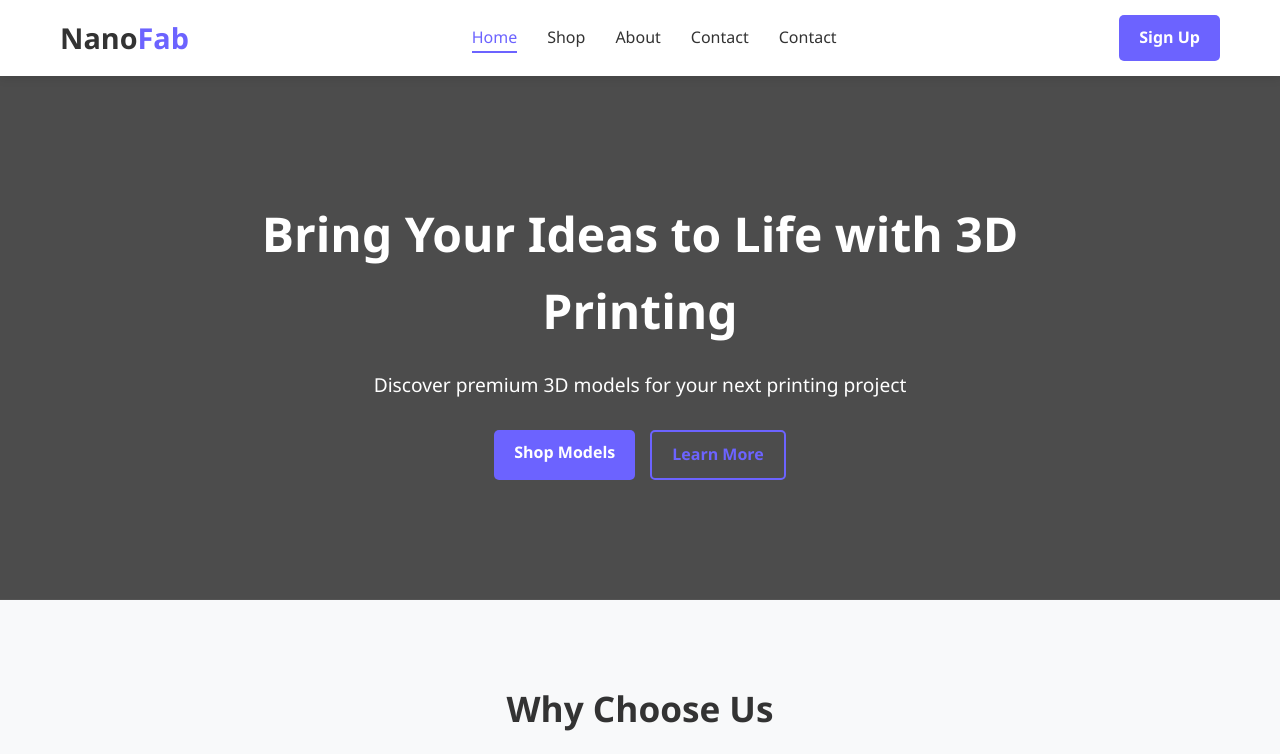
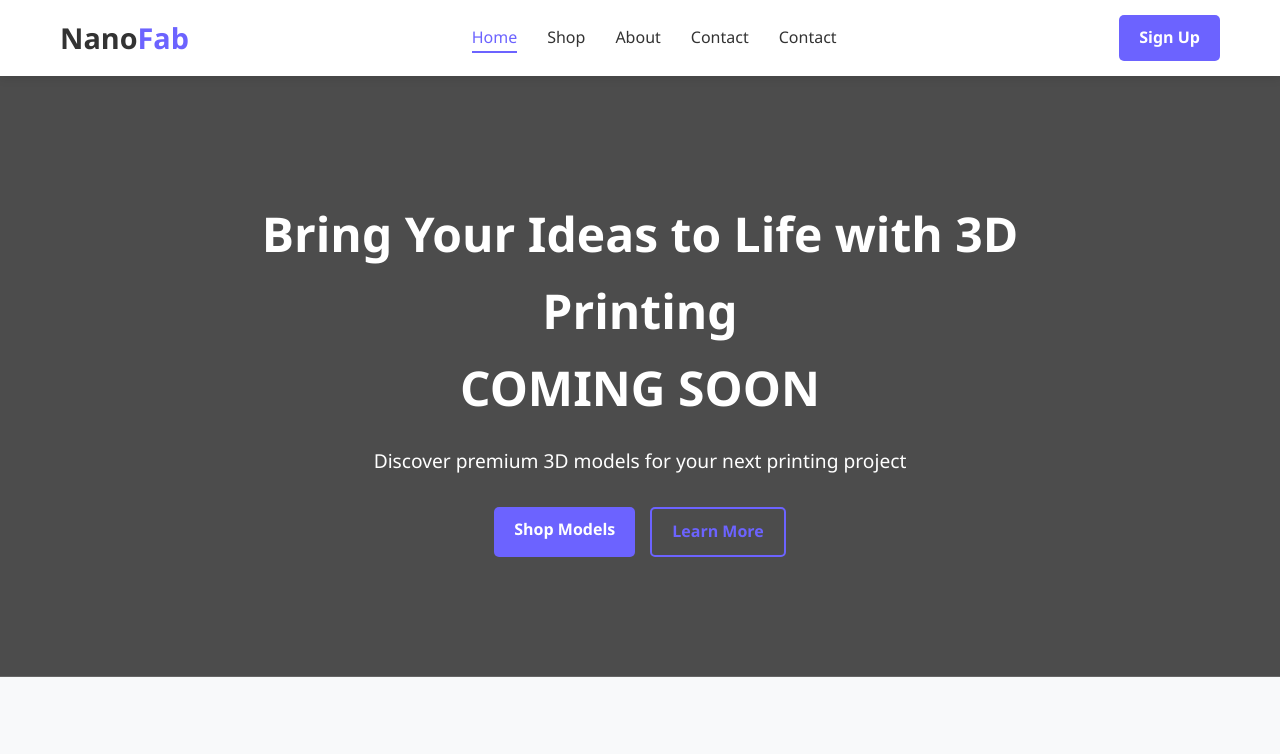
Before and after one commit to saurav-3000/NanoFab, a plain HTML site: page index.html in a window 1280 px wide. Shown: the top 754 px of the page. Drawn offline with Linux system fonts and the light colour scheme.

Commit message:
Update index.html

```diff
--- a/index.html
+++ b/index.html
@@ -32,7 +32,7 @@
   <section class="hero">
       <div class="container">
           <div class="hero-content">
-              <h1>Bring Your Ideas to Life with 3D Printing</h1>
+              <h1>Bring Your Ideas to Life with 3D Printing <br> COMING SOON</h1>
               <p>Discover premium 3D models for your next printing project</p>
               <div class="hero-buttons">
                   <a href="shop.html" class="btn btn-primary">Shop Models</a>
```
